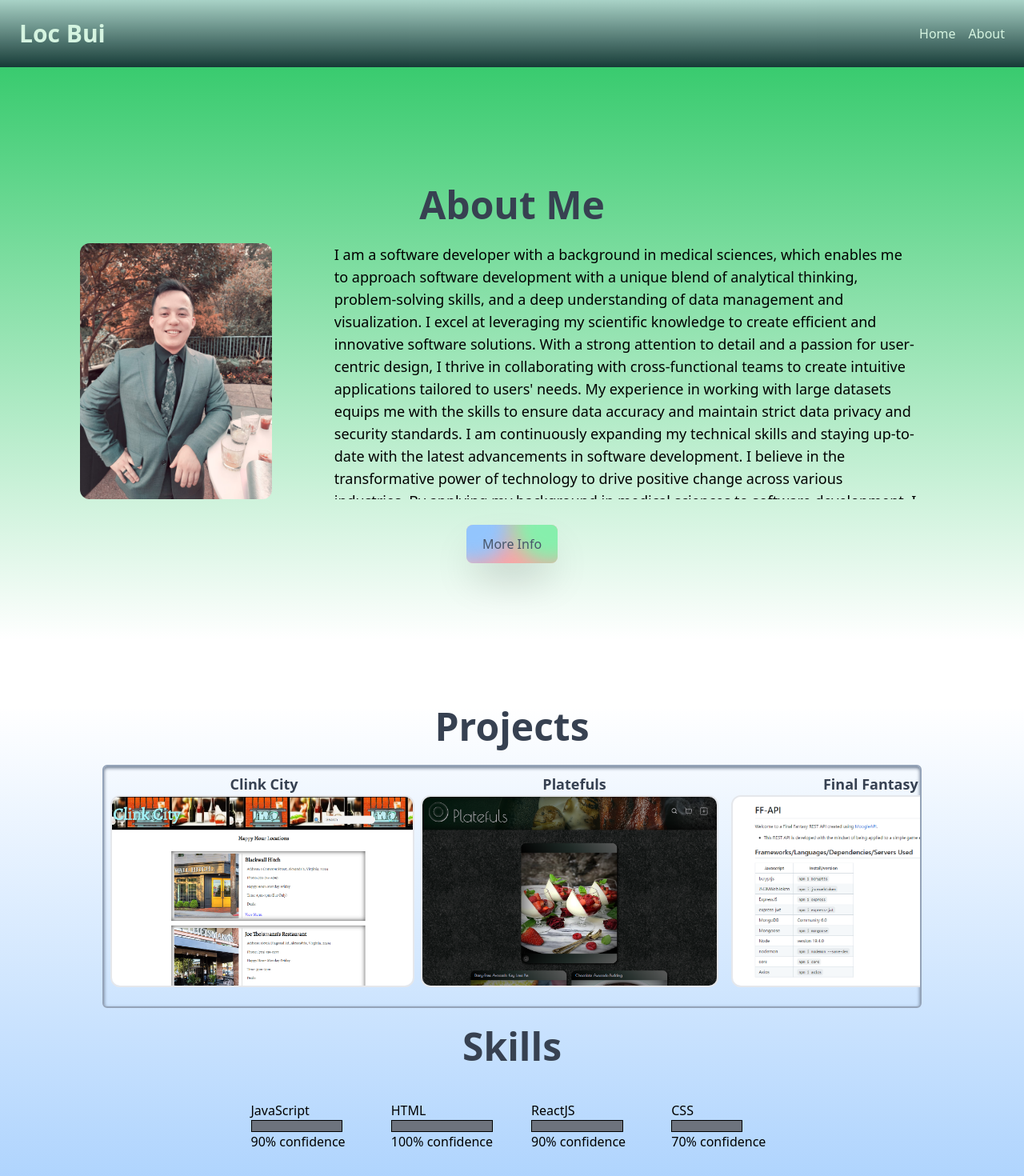
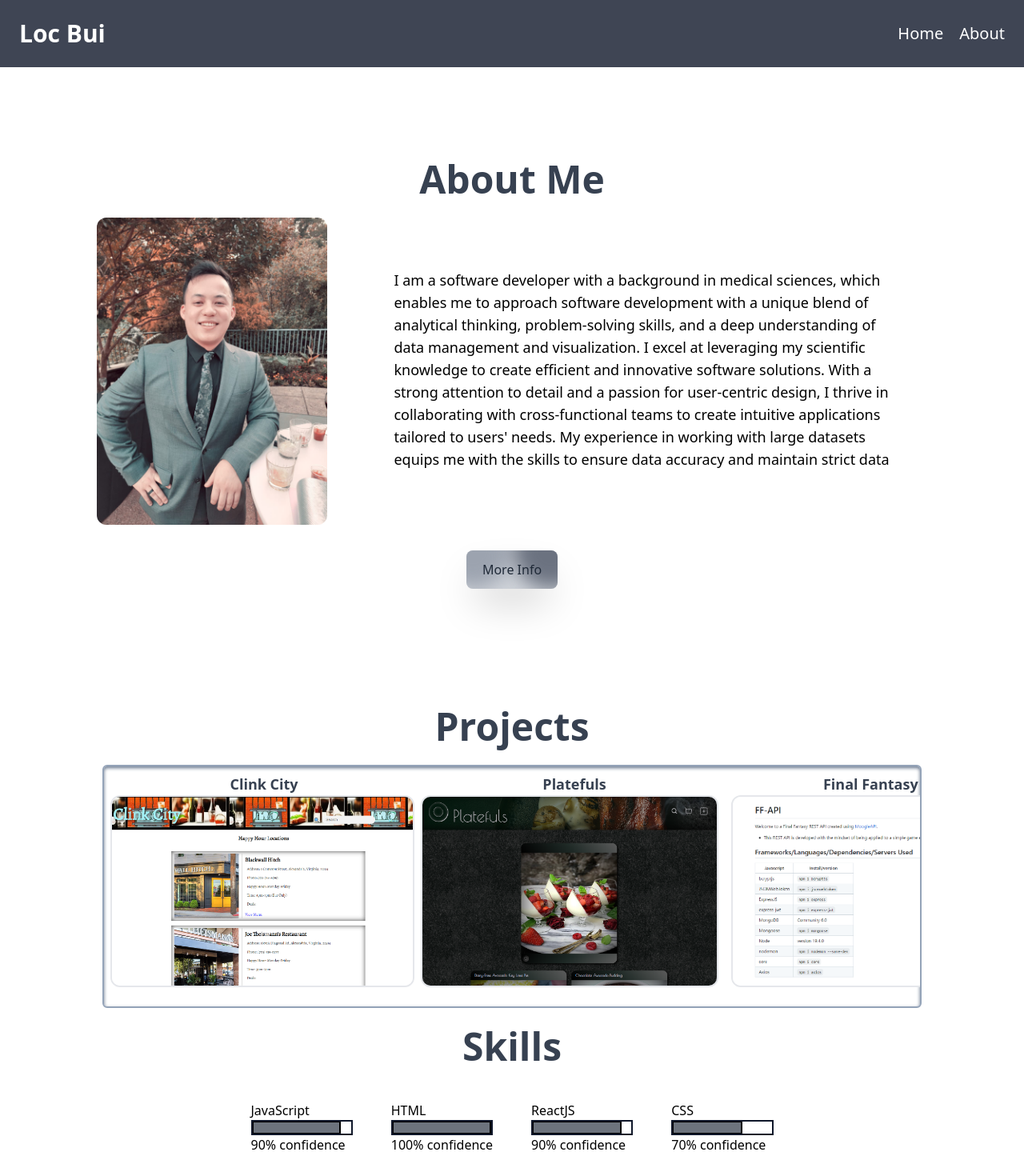
Before and after one commit to locb65/porfolio, a React (Create React App) app in the folder portfolio-app/: page / in a window 1280 px wide. Shown: the top 1470 px of the page at 80% size. Built offline with nearby package versions, Linux system fonts and the light colour scheme.

Commit message:
changed css for entire site

```diff
--- a/portfolio-app/src/App.jsx
+++ b/portfolio-app/src/App.jsx
@@ -7,7 +7,7 @@ import { Footer } from './pages/Components/footer';
 
 function App() {
   return (
-    <div className='h-screen w-screen bg-gradient-to-b from-green-500 to-white' >
+    <div className='h-screen w-screen' >
     <div>
       <NavBar/>
       <div className='flex flex-col h-full'>
--- a/portfolio-app/src/pages/Components/aboutMe.jsx
+++ b/portfolio-app/src/pages/Components/aboutMe.jsx
@@ -9,9 +9,9 @@ export const AboutMe = () => {
             <h1 className='text-3xl sm:text-4xl md:text-5xl font-bold mb-6 text-gray-700'>About Me</h1>
             <div className='flex flex-col sm:flex-row items-center content-center max-h-3/6 w-11/12'>
             <div className='flex flex-col items-center sm:w-2/6 mb-4 sm:mb-0'>
-                <img src={profilePic} alt="mePic" className='max-h-60 w-auto h-auto mr-6  sm:mr-8 rounded-3xl sm:max-h-96 md:max-h-80 sm:rounded-xl'/>
+                <img src={profilePic} alt="mePic" className='max-h-96 w-auto h-auto mr-6 sm:mr-8 rounded-3xl sm:max-h-96 md:max-h-96 sm:rounded-xl lg:ml-16'/>
             </div>
-            <div className='flex text-base mr-4 sm:mr-8 md:mr-12 lg:mr-20 sm:text-lg max-h-80 w-full sm:w-4/6 overflow-y-auto '>
+            <div className='flex text-base mr-4 sm:mr-10 md:mr-20 lg:mr-16 md:pl-16 lg:pl-12 sm:text-lg max-h-64 w-10/12 sm:w-4/6 lg:w-7/12 overflow-y-auto '>
                 <p >I am a software developer with a background in medical sciences, which enables me to approach
                 software development with a unique blend of analytical thinking, problem-solving skills, and a deep understanding of data management and visualization.
                 I excel at leveraging my scientific knowledge to create efficient and innovative software solutions. With a strong attention to detail and a passion
@@ -24,13 +24,13 @@ export const AboutMe = () => {
             </div>
             <div className='relative ' >
             <div className='p-8 relative '>
-            <Link to='/more-info' className="relative inline-flex items-center justify-center inline-block p-4 px-5 py-3 overflow-hidden font-medium  rounded-lg shadow-2xl group ">
-                <span className="absolute top-0 left-0 w-32 h-32 -mt-8 -ml-2 sm:w-40 sm:h-40 sm:-mt-10 sm:-ml-3 transition-all duration-700 bg-red-300 rounded-full blur-md ease "></span>
+            <Link to='/more-info' className="relative inline-flex items-center justify-center inline-block p-4 px-5 py-3 overflow-hidden font-medium rounded-lg shadow-2xl group">
+                <span className="absolute top-0 left-0 w-32 h-32 -mt-8 -ml-2 sm:w-40 sm:h-40 sm:-mt-10 sm:-ml-3 transition-all duration-700 bg-gray-300 rounded-full blur-md ease "></span>
                 <span className="absolute inset-0 w-full h-full transition duration-700 group-hover:rotate-180 ease ">
-                    <span className="absolute bottom-0 left-0 w-16 h-16 -ml-6 sm:w-24 sm:h-24 sm:-ml-10 bg-blue-300 rounded-full blur-md "></span>
-                    <span className="absolute bottom-0 right-0 w-16 h-16 -mr-6 sm:w-24 sm:h-24 sm:-mr-10 bg-green-300 rounded-full blur-md "></span>
+                    <span className="absolute bottom-0 left-0 w-16 h-16 -ml-6 sm:w-24 sm:h-24 sm:-ml-10 bg-gray-400 rounded-full blur-md "></span>
+                    <span className="absolute bottom-0 right-0 w-16 h-16 -mr-6 sm:w-24 sm:h-24 sm:-mr-10 bg-gray-500 rounded-full blur-md "></span>
                 </span>
-                <span className="relative text-slate-600 ">More Info</span>
+                <span className="relative text-gray-800">More Info</span>
             </Link>
             </div>
             </div>
--- a/portfolio-app/src/pages/Components/footer.jsx
+++ b/portfolio-app/src/pages/Components/footer.jsx
@@ -3,7 +3,7 @@ import { FaGithub, FaTwitter, FaLinkedin } from 'react-icons/fa';
 
 export const Footer = () => {
   return (
-    <div className="flex flex-col justify-center items-center bg-gradient-to-b from-slate-900 to-slate-300 py-6 opacity-80 w-screen">
+    <div className="flex flex-col justify-center items-center bg-slate-900 to-slate-300 py-6 opacity-80 w-screen text-white">
       <div className="flex-1"></div>
       <div className="container mx-auto">
         <div className="flex justify-between items-center">
--- a/portfolio-app/src/pages/Components/navBar.jsx
+++ b/portfolio-app/src/pages/Components/navBar.jsx
@@ -3,19 +3,19 @@ import { Link } from 'react-router-dom';
 
 export const NavBar = () => {
     return (
-        <nav className="bg-gradient-to-b from-slate-300 to-slate-900 p-6 opacity-80 sticky top-0 z-50" >
+        <nav className="bg-slate-900 p-6 opacity-80 sticky top-0 z-50" >
         <div className="container mx-auto flex justify-between items-center">
             <Link to="/" className="text-white font-bold text-3xl">
             Loc Bui
             </Link>
-            <ul className="flex space-x-4">
+            <ul className="flex space-x-5">
             <li>
-                <Link to="/" className="text-white hover:text-gray-200">
+                <Link to="/" className="text-white hover:text-gray-200 text-xl">
                 Home
                 </Link>
             </li>
             <li>
-                <Link to="/more-info" className="text-white hover:text-gray-200">
+                <Link to="/more-info" className="text-white hover:text-gray-200 text-xl">
                 About
                 </Link>
             </li>
--- a/portfolio-app/src/pages/Components/proficiencyBar.jsx
+++ b/portfolio-app/src/pages/Components/proficiencyBar.jsx
@@ -5,13 +5,16 @@ export const ProficiencyBar = ({ skill, confidence }) => {
     width: `${confidence}%`,
     backgroundColor: '#6d737d',
     height: '15px',
-    border: '1px solid black'
+    border: '1px solid black',
+    borderRight: '2px solid black'
+
   };
 
   return (
     <div>
       <div>{skill}</div>
-      <div style={barStyles}></div>
+
+      <div className='skill__container border-2 border-slate-900'><div style={barStyles}></div></div>
       <div>{`${confidence}% confidence`}</div>
     </div>
   );
--- a/portfolio-app/src/pages/Components/projects.jsx
+++ b/portfolio-app/src/pages/Components/projects.jsx
@@ -14,7 +14,6 @@ export const Projects = () => {
         flex-col
         justify-center
         items-center
-        bg-gradient-to-b from-white to-blue-300
         h-screen
         w-screen">
 
--- a/portfolio-app/src/pages/moreInfo.jsx
+++ b/portfolio-app/src/pages/moreInfo.jsx
@@ -12,7 +12,7 @@ export const MoreInfo = () => {
         <div className='w-full'>
             <MoreInfoEducation/>
         </div>
-        <div className='w-full h-screen bg-gradient-to-b from-white to-blue-300' >
+        <div className='w-full h-screen bg-white' >
             <MoreInfoHobbies/>
         </div>
         </div>
```
